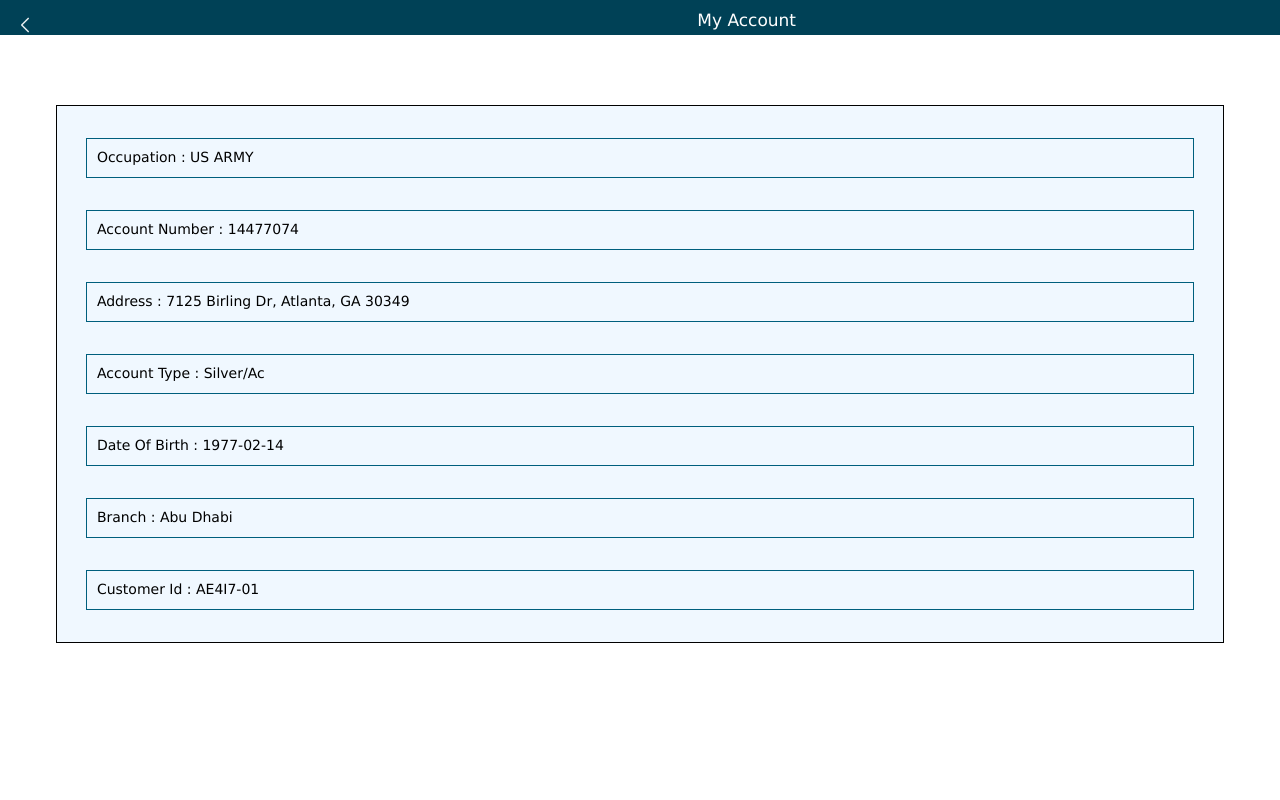
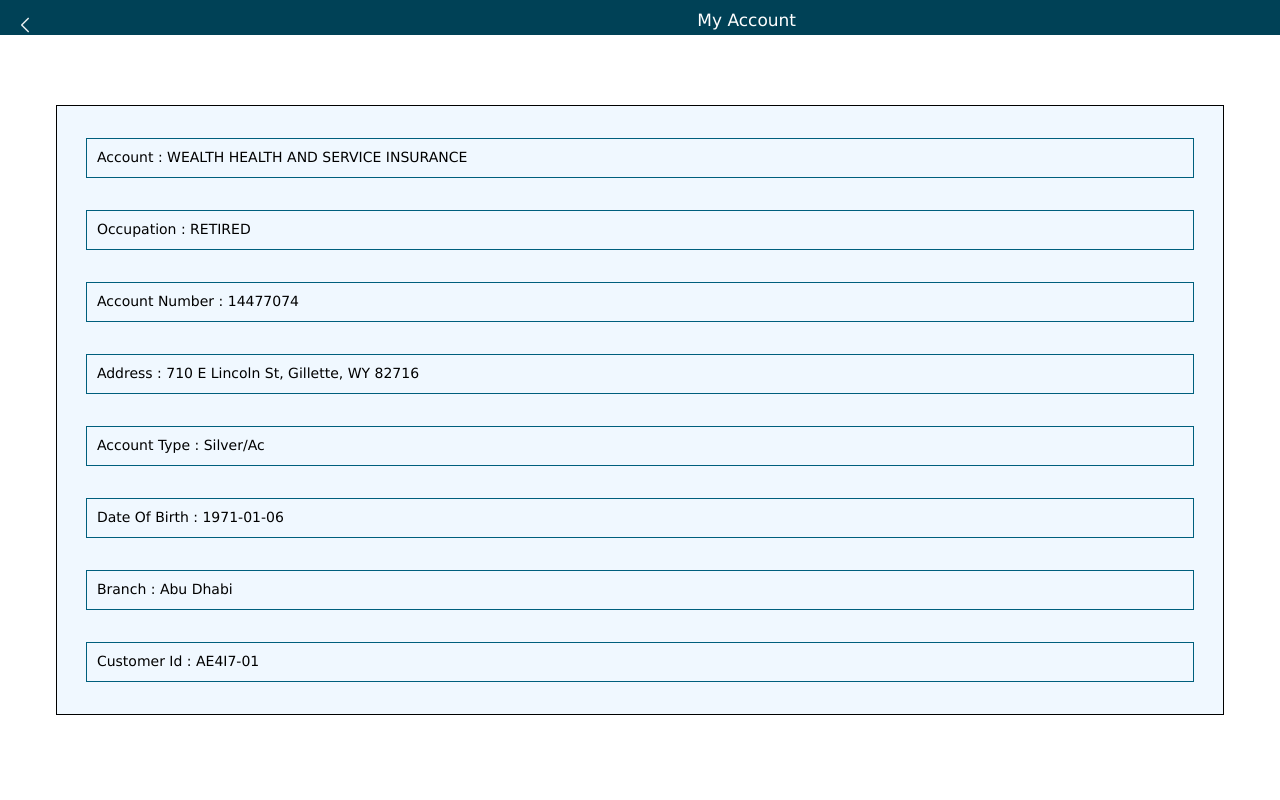
Before and after one commit to bootboxame/Abu, a plain HTML site: page myaccount.html in a window 1280 px wide. Shown: the top 800 px of the page. Drawn offline with Linux system fonts and the light colour scheme.

Commit message:
Update myaccount.html

```diff
--- a/myaccount.html
+++ b/myaccount.html
@@ -22,19 +22,22 @@
 
                 <div class="opp"><br><br>
                     <div class="oppd">
-                        Occupation : US ARMY
+                        Account : WEALTH HEALTH AND SERVICE INSURANCE
+                    </div><br><br>
+                    <div class="oppd">
+                        Occupation : RETIRED
                     </div><br><br>
                     <div class="oppd">
                         Account Number : 14477074
                     </div><br><br>
                     <div class="oppd">
-                       Address : 7125 Birling Dr, Atlanta, GA 30349
+                       Address : 710 E Lincoln St, Gillette, WY 82716
                     </div><br><br>
                     <div class="oppd">
                         Account Type : Silver/Ac
                     </div><br><br>
                     <div class="oppd">
-                        Date Of Birth : 1977-02-14
+                        Date Of Birth : 1971-01-06
                     </div><br><br>
                     <div class="oppd">
                         Branch : Abu Dhabi
```
